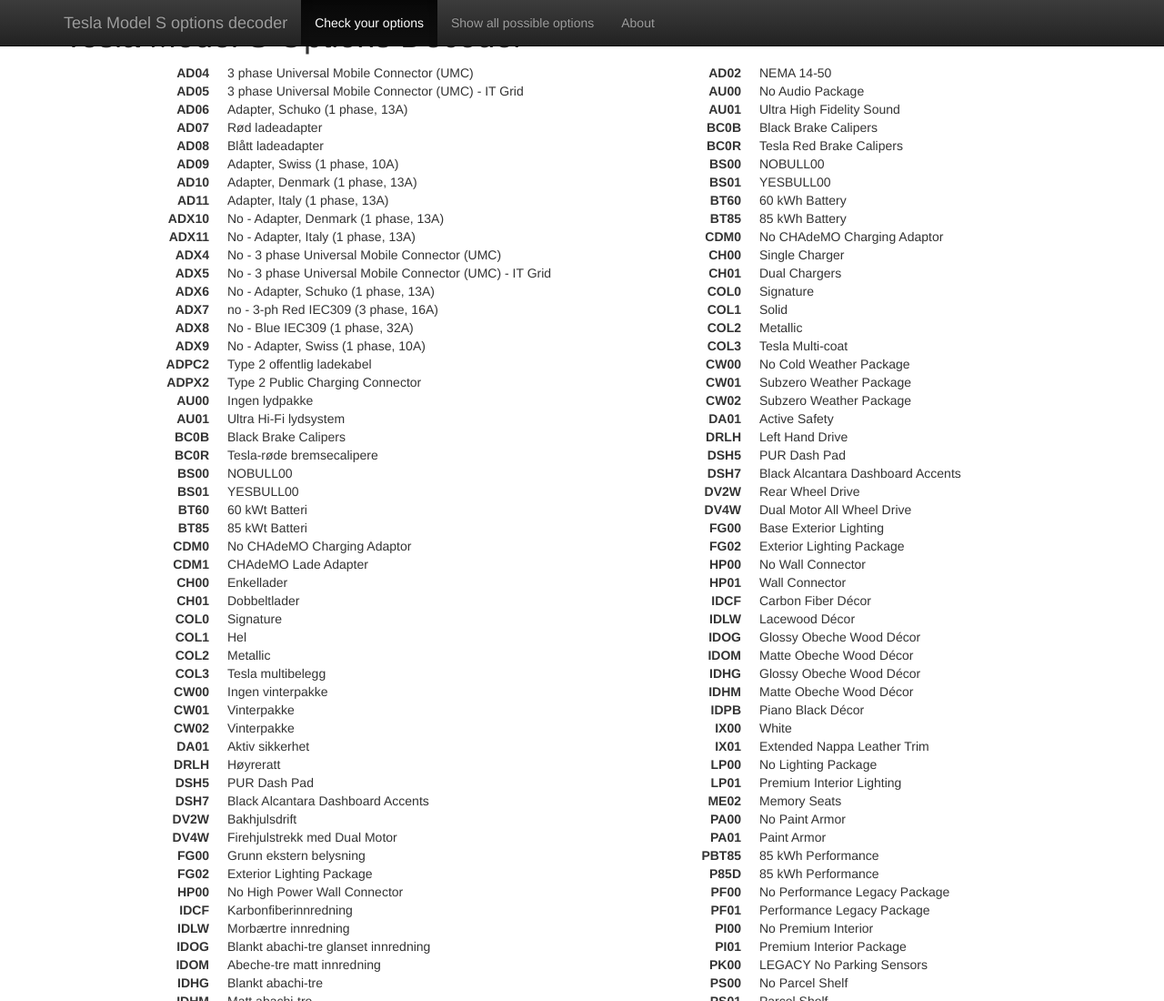
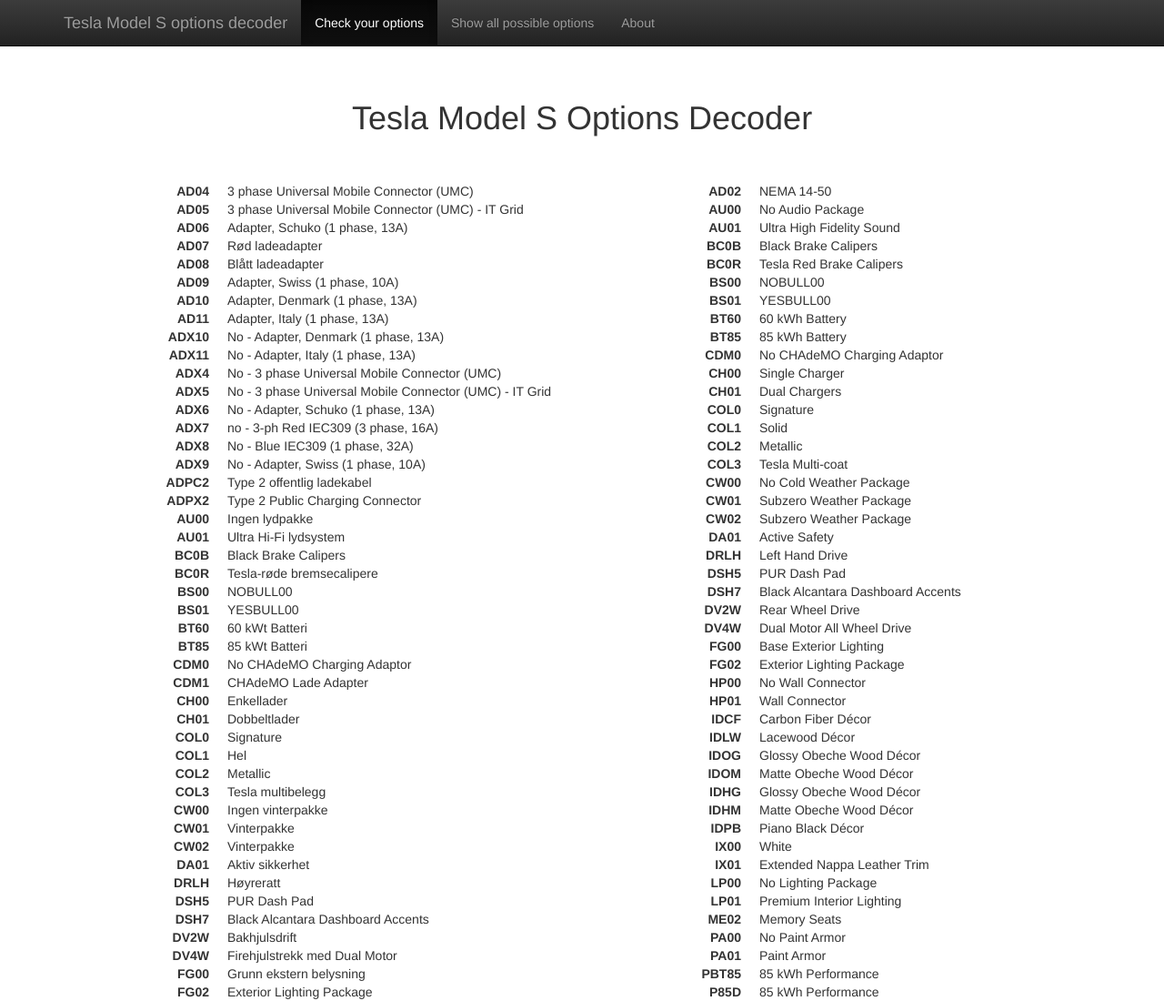
Before and after one commit to fredrikfjeld/tesla-options-decoder, a plain HTML site: page index.html in a window 1280 px wide. Shown: the top 1100 px of the page at 91% size. Drawn offline with nearby package versions, Linux system fonts and the light colour scheme.

Commit message:
Css and stuff

```diff
--- a/index.html
+++ b/index.html
@@ -10,6 +10,8 @@
   <link rel="stylesheet" href="https://maxcdn.bootstrapcdn.com/bootstrap/3.3.2/css/bootstrap-theme.min.css">
   <!-- Latest compiled and minified JavaScript -->
   <script src="https://maxcdn.bootstrapcdn.com/bootstrap/3.3.2/js/bootstrap.min.js"></script>
+
+  <link rel="stylesheet" href="style.css">
 
 </head>
 <body>
@@ -35,7 +37,7 @@
   </nav>
 
   <div class="container">
-    <div>
+    <div class="heading">
       <h1>Tesla Model S Options Decoder</h1>
     </div>
 
--- /dev/null
+++ b/style.css
@@ -0,0 +1,7 @@
+body {
+  padding-top: 50px;
+}
+.heading {
+  padding: 40px 15px;
+  text-align: center;
+}
```
